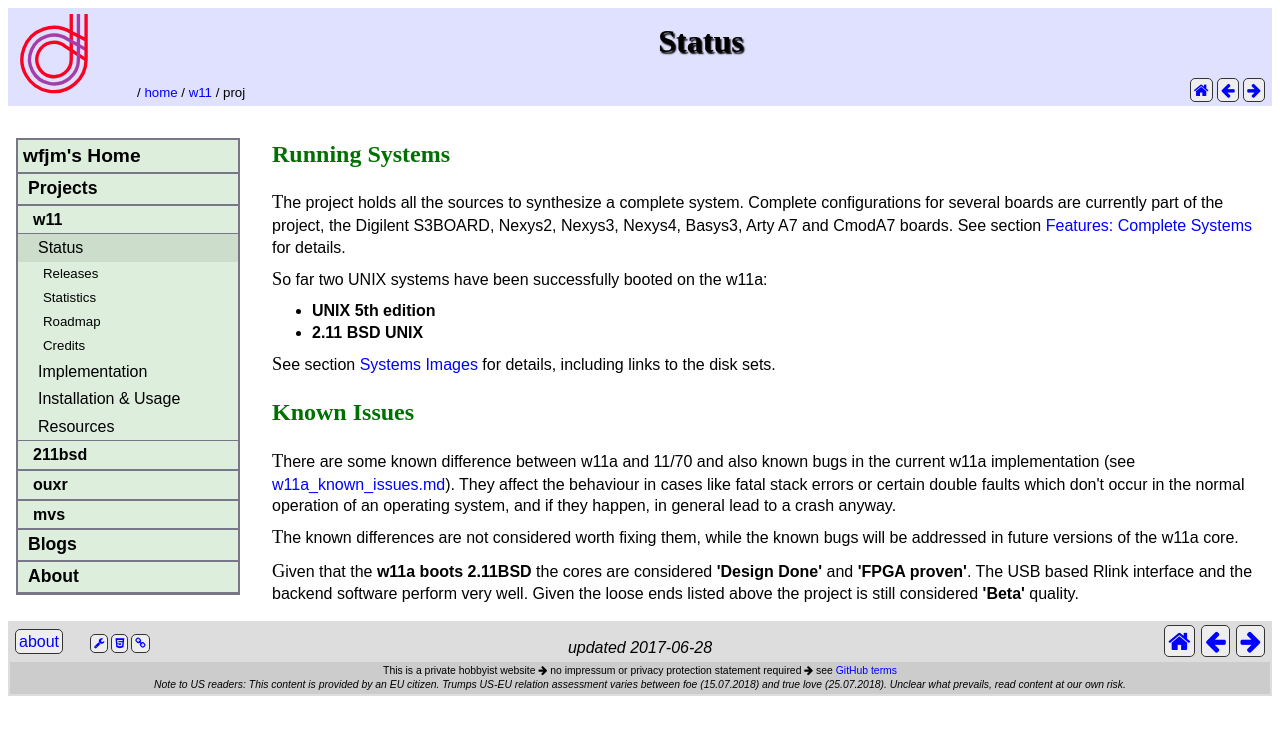
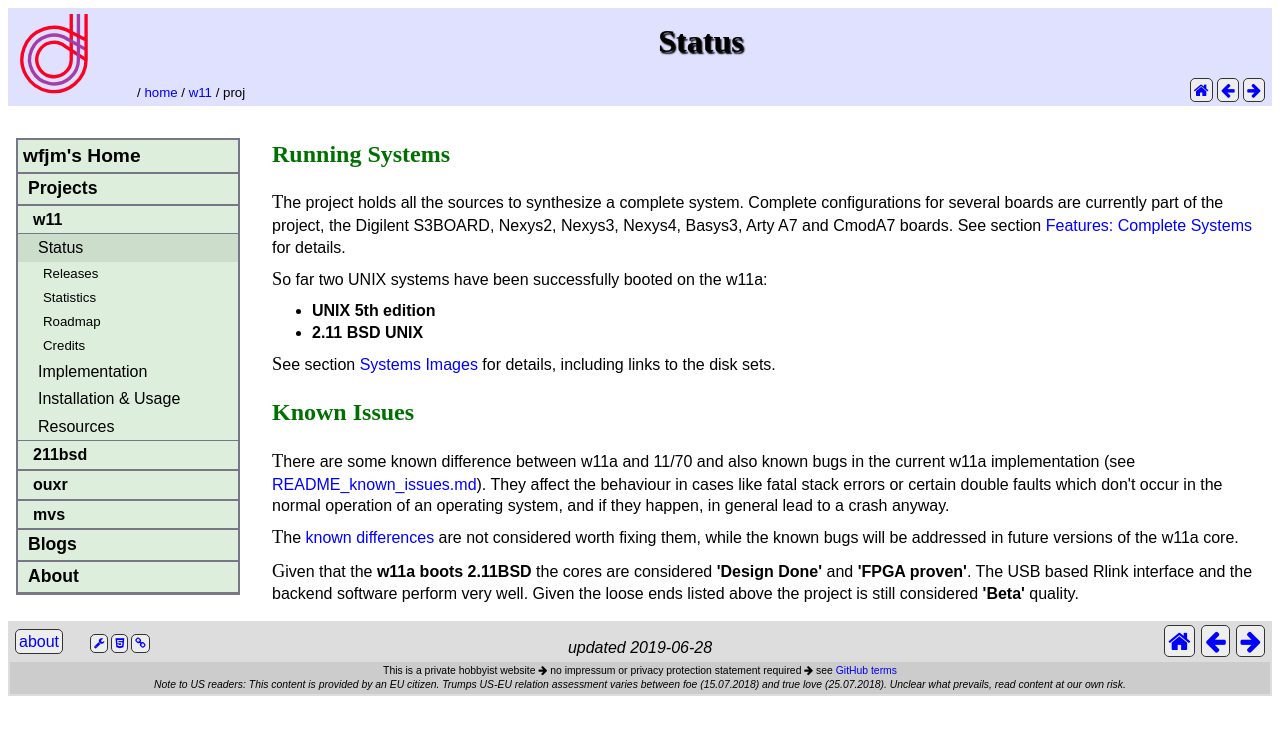
Before and after one commit to wfjm/wfjm.github.io, a Jekyll site: the page built from home/w11/proj/index.html, in a window 1280 px wide. Shown: the top 735 px of the page. Built offline with Jekyll 4.4.1, drawn with Linux system fonts in a browser that asks for light colours.

Commit message:
minor corrections

```diff
--- a/_posts/w11/2019-06-14-coverity-fixes-done.html
+++ b/_posts/w11/2019-06-14-coverity-fixes-done.html
@@ -163,7 +163,7 @@ my:
 <a href="https://scan.coverity.com/">Coverity Scan</a> is a
 <a href="https://en.wikipedia.org/wiki/Static_program_analysis">
 static code analysis</a> service provided by
-<a href="https://en.wikipedia.org/wiki/Synopsys>">Synopsys</a>
+<a href="https://en.wikipedia.org/wiki/Synopsys">Synopsys</a>
 free of charge for
 <a href="https://en.wikipedia.org/wiki/Free_and_open-source_software">
 open source</a> projects. It detects defects like
@@ -216,7 +216,7 @@ The comment column highlights the few cases where <i>Coverity Scan</i>
 detected a hard bug which just by change didn't cause operational
 problems prior to detection by the code analysis.
 </p>
-<table >
+<table>
   <thead>
     <tr>
       <th class="va-top ha-center"><b>Class</b></th>
--- a/home/w11/proj/index.html
+++ b/home/w11/proj/index.html
@@ -2,7 +2,7 @@
 title: "Status"
 #
 my:
-  changedate: 2017-06-28
+  changedate: 2019-06-28
 ---
 
 <h2 id="h_systems">Running Systems</h2>
@@ -31,14 +31,16 @@ including links to the disk sets.
 <p>
 There are some known difference between w11a and 11/70 and also known
 bugs in the current w11a implementation (see
-<a href="{{site.my.w11.blob}}/doc/w11a_known_issues.md">
-  w11a_known_issues.md</a>).
+<a href="{{site.my.w11.blob}}/doc/README_known_issues.md">
+  README_known_issues.md</a>).
 They affect the behaviour in cases like fatal stack errors or certain
 double faults which don't occur in the normal operation of an operating
 system, and if they happen, in general lead to a crash anyway.
 </p>
 <p>
-The known differences are not considered worth fixing them, while the
+The <a href="{{site.my.w11.blob}}/doc/w11a_known_differences.md">
+  known differences</a>
+are not considered worth fixing them, while the
 known bugs will be addressed in future versions of the w11a core.
 </p>
 <p>
```
Also changed, not shown: other parts of _posts/w11/2019-06-14-coverity-fixes-done.html (+1 -1 lines), home/w11/index.html (+5 -2 lines).
